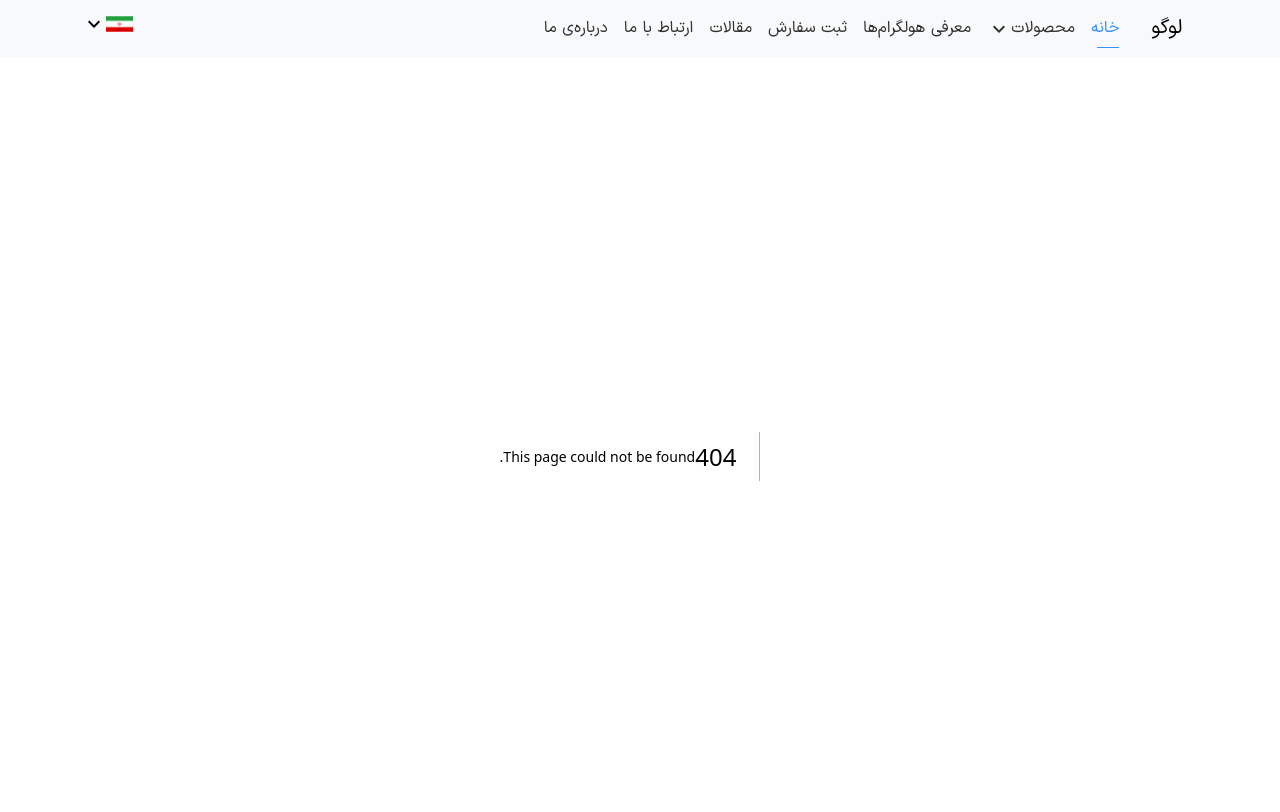
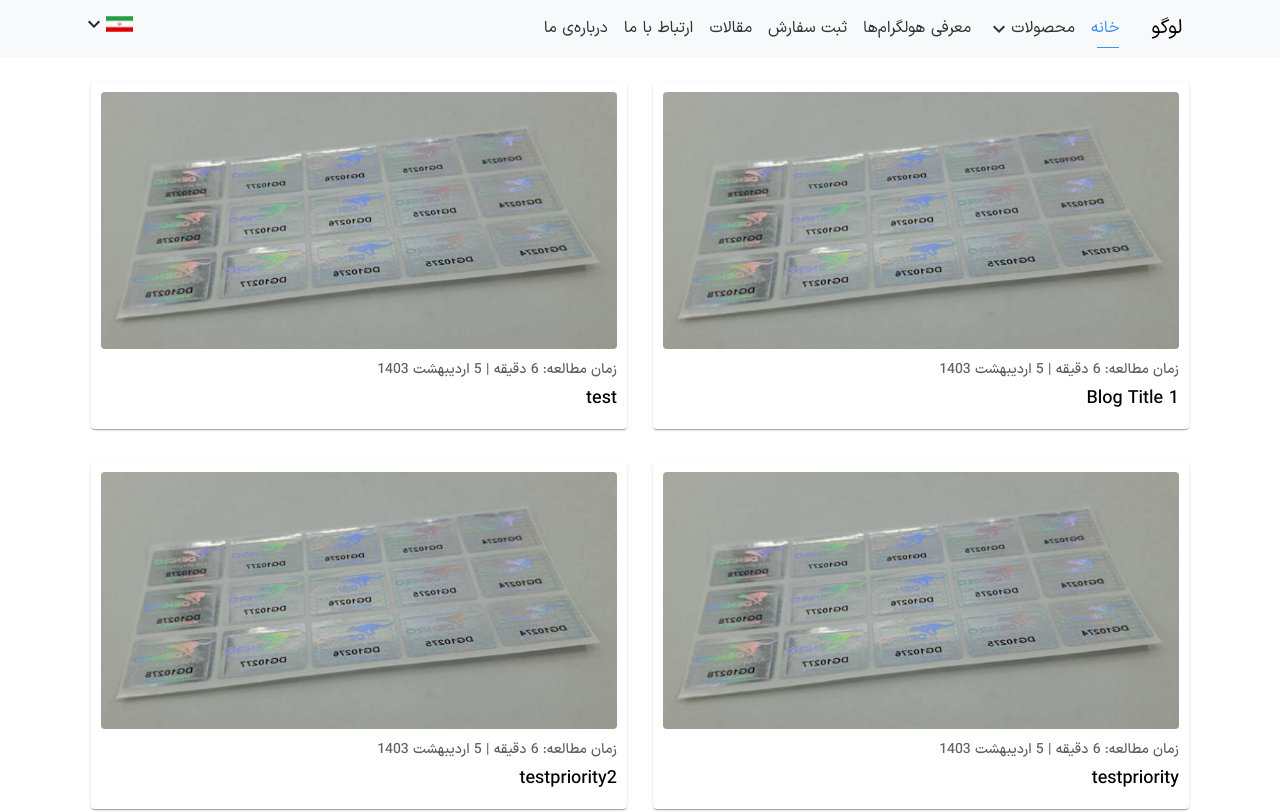
Before and after one commit to amirhoseinhoseinpoor/hologram-web-shop, a Next.js app: page /Blog in a window 1280 px wide. Before the commit this address had no page. Shown: the top 812 px of the page. Built offline with nearby package versions, Linux system fonts and the light colour scheme.

Commit message:
add blog and fix bugs

```diff
--- /dev/null
+++ b/public/json/BlogPage.json
@@ -0,0 +1,38 @@
+[
+    {
+        "id": "1",
+        "priority": false,
+        "morpriority": true,
+        "imageSrc": "../../../HomeImages/text.png",
+        "time" : "زمان مطالعه: 6 دقیقه",
+        "date" :"5 اردیبهشت 1403",
+        "title": "Blog Title 1"
+    },
+    {
+        "id": "2",
+        "priority": false,
+        "morpriority": true,
+        "imageSrc": "../../../HomeImages/text.png",
+        "time" : "زمان مطالعه: 6 دقیقه",
+        "date" :"5 اردیبهشت 1403",
+        "title": "test"
+    },
+    {
+        "id": "2",
+        "priority": true,
+        "morpriority": false,
+        "imageSrc": "../../../HomeImages/text.png",
+        "time" : "زمان مطالعه: 6 دقیقه",
+        "date" :"5 اردیبهشت 1403",
+        "title": "testpriority"
+    },
+    {
+        "id": "2",
+        "priority": true,
+        "morpriority": false,
+        "imageSrc": "../../../HomeImages/text.png",
+        "time" : "زمان مطالعه: 6 دقیقه",
+        "date" :"5 اردیبهشت 1403",
+        "title": "testpriority2"
+    }
+]
--- /dev/null
+++ b/src/app/Blog/[id]/page.js
@@ -0,0 +1,5 @@
+export default function test() {
+    <section>
+        <h1>seoifioefh</h1>
+    </section>
+}
--- /dev/null
+++ b/src/app/Blog/page.js
@@ -0,0 +1,25 @@
+import React from "react";
+import blogs from '/public/json/BlogPage.json'
+import BlogCard from "../eachPageComponent/BlogComponents/BlogCard";
+import style from '../Styles/BlogStyle/BlogCard.module.scss'
+
+export default function Blog() {
+
+
+  return (
+    <div className={`${style.MainDiv} container gap-2`}>
+      {blogs.map((blog) => (
+        <BlogCard
+          key={blog.id}
+          id={blog.id}
+          priority={blog.priority}
+          morpriority={blog.morpriority}
+          imageSrc={blog.imageSrc}
+          time={blog.time}
+          date={blog.date}
+          title={blog.title}
+        />
+      ))}
+    </div>
+  );
+}
--- a/src/app/Components/Header.js
+++ b/src/app/Components/Header.js
@@ -166,7 +166,7 @@ const handleClose = (key) => {
     },
     { link: "#test3", title: "معرفی هولگرام‌ها", subItems: [] },
     { link: "#test4", title: "ثبت سفارش", subItems: [] },
-    { link: "#test5", title: "مقالات", subItems: [] },
+    { link: "/Blog", title: "مقالات", subItems: [] },
     { link: "/ContactUs", title: "ارتباط با ما", subItems: [] },
     { link: "/AboutUs", title: "درباره‌ی ما", subItems: [] },
   ];
@@ -353,12 +353,6 @@ const handleClose = (key) => {
                     )}
 
 
-
-
-
-
-
-
                   </React.Fragment>
                 ))}
                 {/* phone number */}
--- /dev/null
+++ b/src/app/Styles/BlogStyle/BlogCard.module.scss
@@ -0,0 +1,53 @@
+@use '../variable' as var;
+
+.dateTime{
+    display: flex;
+    flex-direction: row;
+    color: var.$tabbed;
+    padding: 0;
+    text-decoration: none;
+}
+
+.mainCardStyle{
+    background-color: var.$footer-background;
+    box-shadow: none;
+    padding: 10px;
+    margin-top: 25px;
+    width: 48%;
+}
+.MainDiv{
+    display: flex;
+    flex-direction: row;
+    justify-content: space-around;
+    flex-wrap: wrap;
+
+}
+.fixBoxSize{
+    aspect-ratio: 2;
+    border-radius: 4px;
+}
+.adjustContent{
+    padding: 0 !important;
+    margin-top: 10px;
+    display: flex;
+    flex-direction: column;
+    justify-content: space-between;
+    div:last-child{
+        color: black;
+    }
+}
+
+@media (max-width: 980px) {
+    .morpriority:not(:first-child){
+        display: none;
+    }
+
+    .adjustpriority{
+        display: none;
+    }
+    .adjustpriority:nth-child(4),
+    .adjustpriority:nth-child(3){
+        display: block;
+    }
+
+}
--- a/src/app/Styles/globals.scss
+++ b/src/app/Styles/globals.scss
@@ -30,9 +30,13 @@ body {
   font-weight: 500;
   font-size: 17px;
 }
+.subitem{
+  font-size: 18px;
+  font-weight: 500;
+}
 .discription {
-  font-size: 15px;
-  font-weight: 400;
+  font-size: 14px;
+  font-weight: 500;
 }
 .anavigation {
   font-size: 14px;
@@ -163,6 +167,9 @@ button{
   .purchesSize{
     font-size: 15px;
   }
+  .subitem{
+    font-size: 15px;
+  }
   p {
     font-size: 16.5px;
   }
--- /dev/null
+++ b/src/app/eachPageComponent/BlogComponents/BlogCard.js
@@ -0,0 +1,84 @@
+import style from "../../Styles/BlogStyle/BlogCard.module.scss";
+import Link from "next/link";
+import Card from "@mui/material/Card";
+import CardContent from "@mui/material/CardContent";
+import CardMedia from "@mui/material/CardMedia";
+import Typography from "@mui/material/Typography";
+
+function BlogCard({ id, imageSrc, title, priority = false, morpriority =false, time, date }) {
+
+  const renderMorPriority = morpriority && !priority;
+  const renderpriority = priority && !morpriority;
+
+  return (
+    <>
+    {/* render more priority blog */}
+      {renderMorPriority && (
+        <Card className={`${style.mainCardStyle} ${style.morpriority}`}>
+          <Link className="text-decoration-none" href={`/Blog/${id}`} passHref>
+            <CardMedia
+              className={`${style.fixBoxSize} gap-3`}
+              component="img"
+              image={imageSrc}
+              alt={title}
+            />
+
+            <CardContent className={style.adjustContent}>
+              <Typography
+                className={`${style.dateTime} discription`}
+                gutterBottom
+                variant="span"
+                component="div"
+              >
+                {time} | {date}
+              </Typography>
+              <Typography
+                className="subitem"
+                gutterBottom
+                variant="p"
+                component="div"
+              >
+                {title}
+              </Typography>
+            </CardContent>
+          </Link>
+        </Card>
+      )}
+
+      {/* render priority blog */}
+      {renderpriority &&   (
+        <Card className={`${style.mainCardStyle} ${style.adjustpriority}`}>
+          <Link className="text-decoration-none" href={`/Blog/${id}`} passHref>
+            <CardMedia
+              className={`${style.fixBoxSize} gap-3`}
+              component="img"
+              image={imageSrc}
+              alt={title}
+            />
+
+            <CardContent className={style.adjustContent}>
+              <Typography
+                className={`${style.dateTime} discription`}
+                gutterBottom
+                variant="span"
+                component="div"
+              >
+                {time} | {date}
+              </Typography>
+              <Typography
+                className="subitem"
+                gutterBottom
+                variant="p"
+                component="div"
+              >
+                {title}
+              </Typography>
+            </CardContent>
+          </Link>
+        </Card>
+      )}
+    </>
+  );
+}
+
+export default BlogCard;
```
Also changed, not shown: src/app/AboutUs/page.js (+10 -17 lines).
